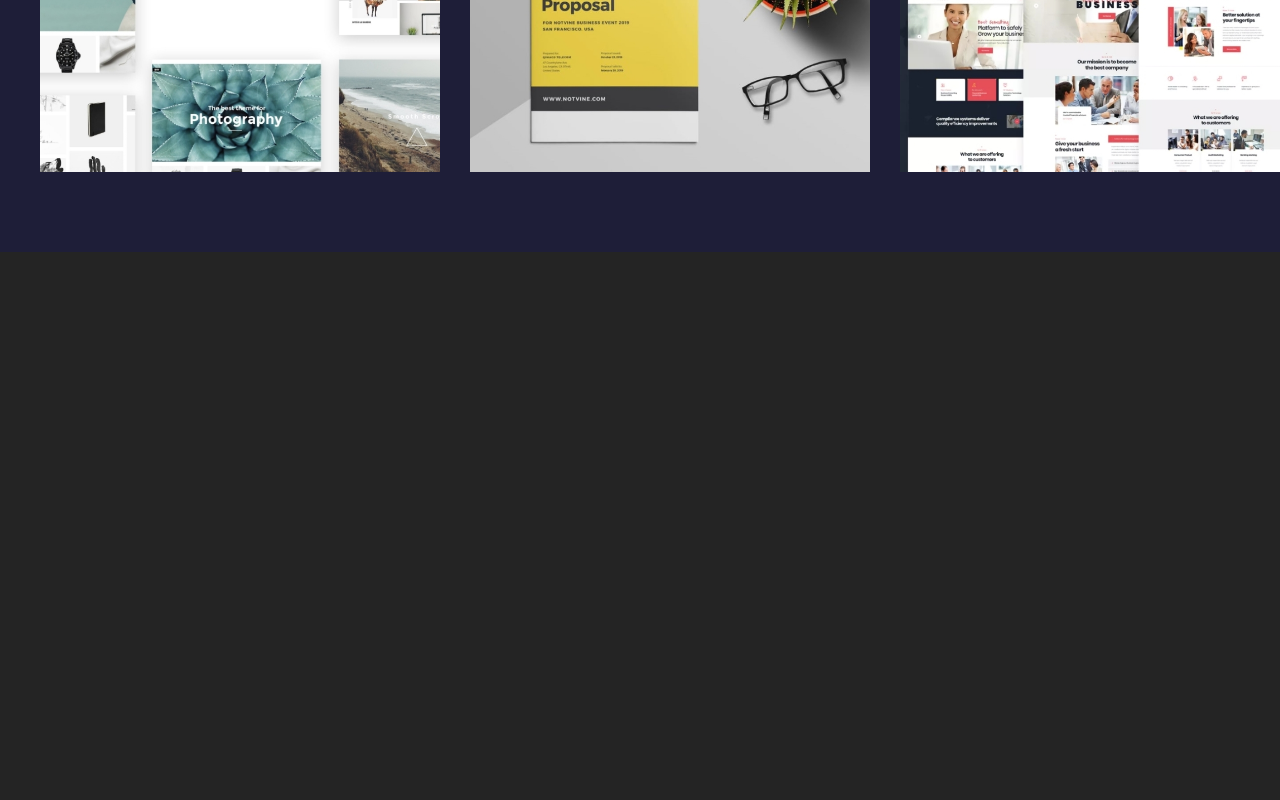
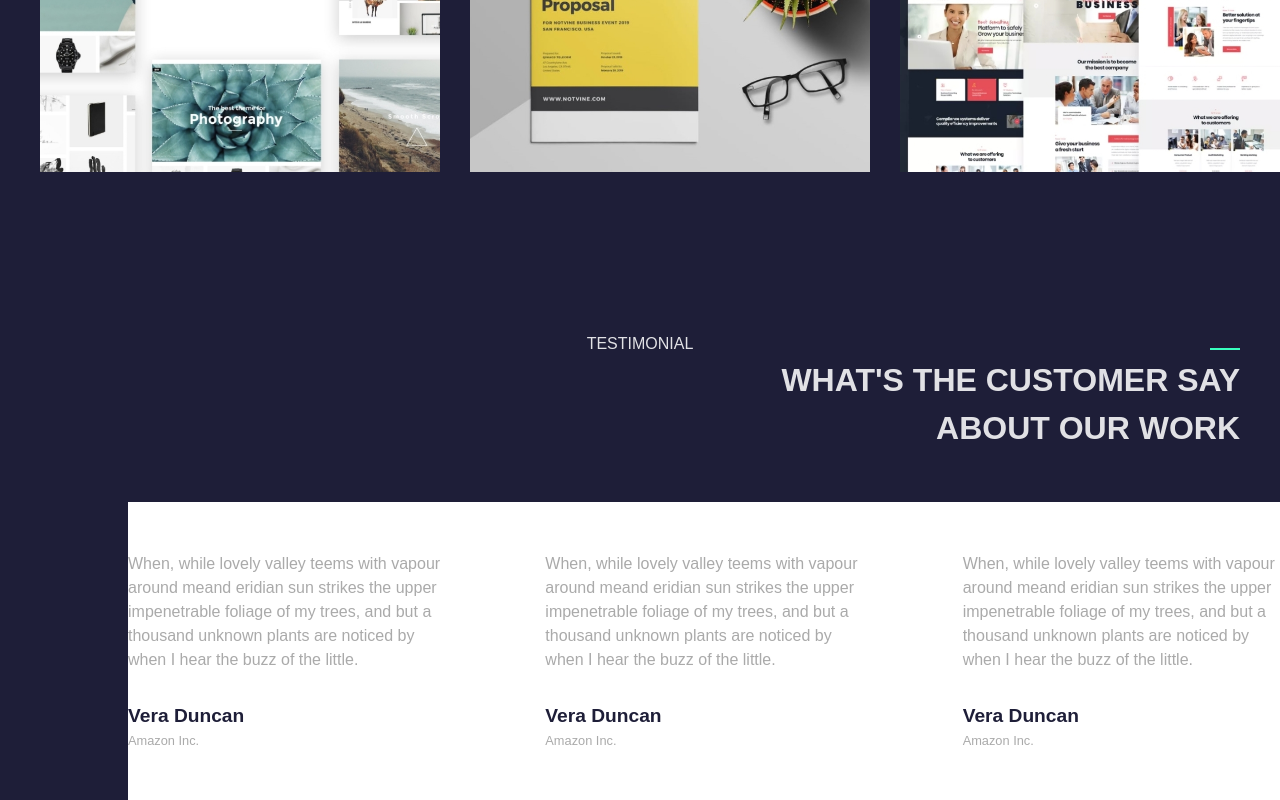
Before and after one commit to marcodedemo/proj-html-vuejs, a Vue app: page / in a window 1280 px wide. Shown: the part 2453-3253 px from the top of the page. Before the commit the page ends 2705 px from the top, so only its background shows below. Built offline with nearby package versions, Linux system fonts and the light colour scheme.

Commit message:
feat: main testimonial section

```diff
--- a/src/components/AppMain.vue
+++ b/src/components/AppMain.vue
@@ -5,6 +5,7 @@
   import MainServicesSection from './AppMainComponents/MainServicesSection.vue';
   import MainAboutUsSection from './AppMainComponents/MainAboutUsSection.vue';
   import MainProjectSection from './AppMainComponents/MainProjectSection.vue';
+  import MainTestimonialSection from './AppMainComponents/MainTestimonialSection.vue';
 
   export default{
     data(){
@@ -18,6 +19,7 @@
       MainServicesSection,
       MainAboutUsSection,
       MainProjectSection,
+      MainTestimonialSection,
     }
   }
 
@@ -31,6 +33,7 @@
     <MainServicesSection></MainServicesSection>
     <MainAboutUsSection></MainAboutUsSection>
     <MainProjectSection></MainProjectSection>
+    <MainTestimonialSection></MainTestimonialSection>
 
   </div>
 
--- a/src/components/AppMainComponents/MainTestimonialSection.vue
+++ b/src/components/AppMainComponents/MainTestimonialSection.vue
@@ -6,6 +6,26 @@
     data(){
       return{
 
+        customerOpinions:[
+          {
+            name:"Vera Duncan",
+            company:"Amazon Inc.",
+            comment:"When, while lovely valley teems with vapour around meand eridian sun strikes the upper impenetrable foliage of my trees, and but a thousand unknown plants are noticed by when I hear the buzz of the little."
+
+          },
+          {
+            name:"Vera Duncan",
+            company:"Amazon Inc.",
+            comment:"When, while lovely valley teems with vapour around meand eridian sun strikes the upper impenetrable foliage of my trees, and but a thousand unknown plants are noticed by when I hear the buzz of the little."
+
+          },
+          {
+            name:"Vera Duncan",
+            company:"Amazon Inc.",
+            comment:"When, while lovely valley teems with vapour around meand eridian sun strikes the upper impenetrable foliage of my trees, and but a thousand unknown plants are noticed by when I hear the buzz of the little."
+
+          },
+        ]
 
 
       }
@@ -18,10 +38,36 @@
 /* -------------------------------- template -------------------------------- */
 <template>
 
-  <div>
+  <section id="testimonial">
 
+    <!-- testimonial top section -->
+    <div id="testimonial-top" class="centered">
 
-  </div>
+      <!-- texts -->
+      <div id="texts">
+        <span id="main-section-title">Testimonial</span>
+        <h2>What's the customer say about our work</h2>
+      </div>
+
+    </div>
+
+    <!-- testimonial bottom section -->
+    <div id="testimonial-bottom">
+
+      <!-- opinions -->
+      <div id="customer-opinions">
+
+        <div v-for="customerOpinion in customerOpinions" class="opinion">
+          <p class="comment">{{ customerOpinion.comment }}</p>
+          <span class="name">{{ customerOpinion.name }}</span>
+          <span class="company">{{ customerOpinion.company }}</span>
+        </div>
+
+      </div>
+
+    </div>
+
+  </section>
 
 </template>
 
@@ -29,6 +75,83 @@
 /* ---------------------------------- style --------------------------------- */
 <style lang="scss" scoped>
 
+#testimonial{
+  background-color: #1e1e38;
+  padding-top: 80px;
+
+  #testimonial-top{
+
+    padding-bottom: 50px;
+
+    #texts{
+      display: flex;
+      flex-direction: column;
+      position: relative;
 
 
+      #main-section-title{
+        align-self: center;
+        text-transform: uppercase;
+
+        &::before{
+        content: '';
+        position: absolute;
+
+        top: 16px;
+        right: 0;
+
+        height: 2px;
+        width: 30px;
+        background-color:#39ffbf ;
+        }
+      }
+
+      h2{
+        align-self: end;
+        font-size: 2em;
+        text-transform: uppercase;
+        max-width: 500px;
+        text-align: end;
+      }
+    }
+  }
+
+  #testimonial-bottom{
+    display: flex;
+    justify-content: end;
+
+    #customer-opinions{
+      display: flex;
+      justify-content: space-evenly;
+      gap: 100px;
+      background-color: white;
+      color: #aaaaaa;
+
+      width: 90%;
+
+      padding: 50px 0;
+
+      .opinion{
+        display: flex;
+        flex-direction: column;
+        max-width: 350px;
+
+        .comment{
+          padding-bottom: 30px;
+        }
+
+        .name{
+          font-weight: bold;
+          color: #1e1e38;
+          font-size: 1.2em;
+        }
+
+        .company{
+          font-size: .8em;
+        }
+      }
+    }
+  }
+}
+
 </style>
```
